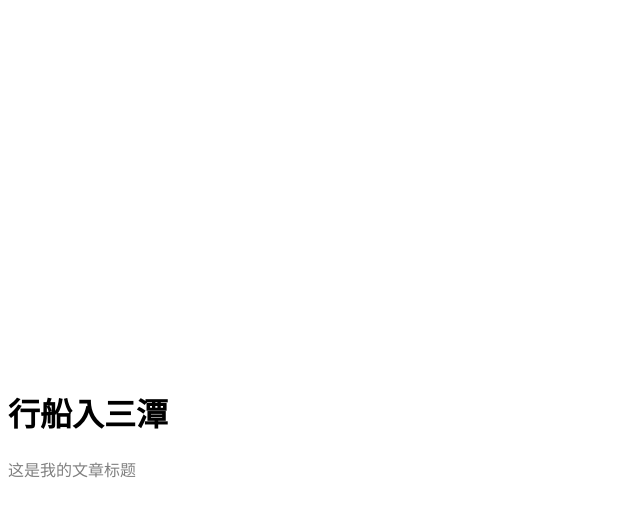
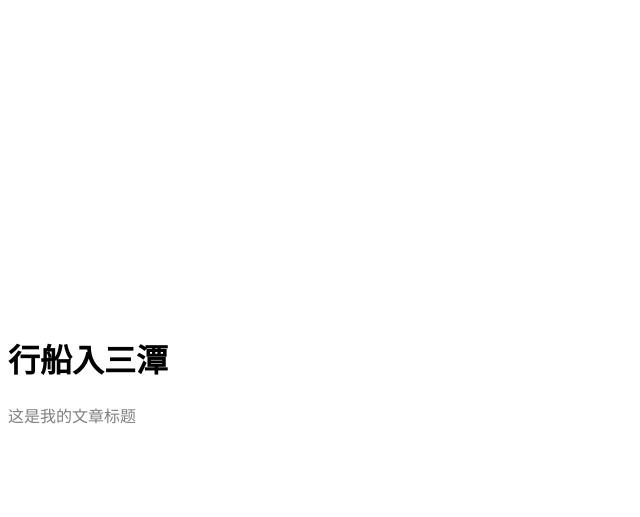
Before and after one commit to liushuaiiu/liushuaiiu.github.io, a Jekyll site: the page built from index.html, in a window 1280 px wide. Shown: the top 517 px of the page, without its empty margins (0-640 px from the left). Built offline with Jekyll 4.4.1, drawn with Linux system fonts in a browser that asks for light colours.

Commit message:
Update style.css

```diff
--- a/assets/css/style.css
+++ b/assets/css/style.css
@@ -4,7 +4,7 @@ body {
 
 header {
     width: 100%; /* 宽度占满整个屏幕 */
-    height: 20vh; /* 高度为视口高度的20% */
+    height: 17vh; /* 高度为视口高度的20% */
     background-color: transparent; /* 背景透明 */
 }
 
```
